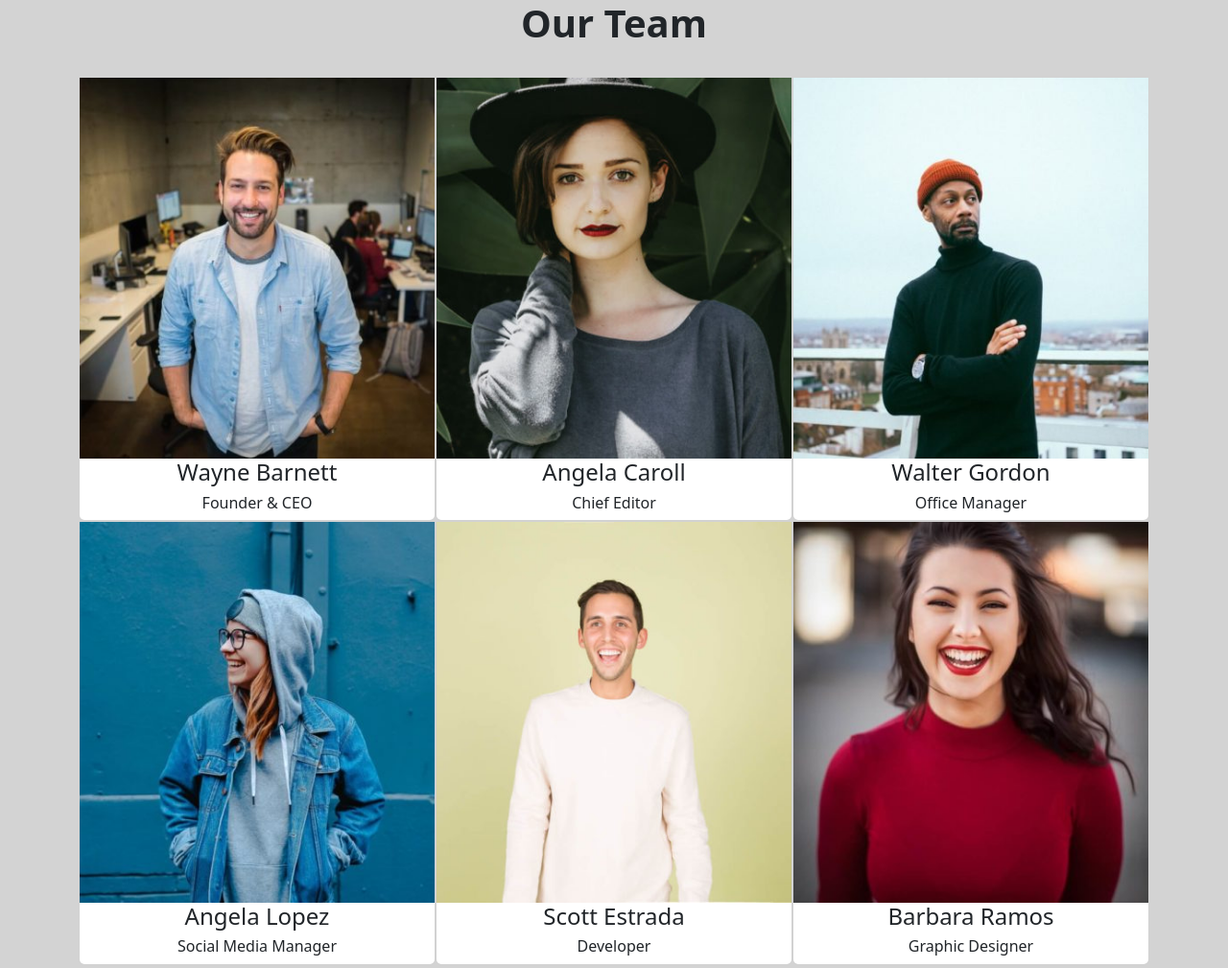
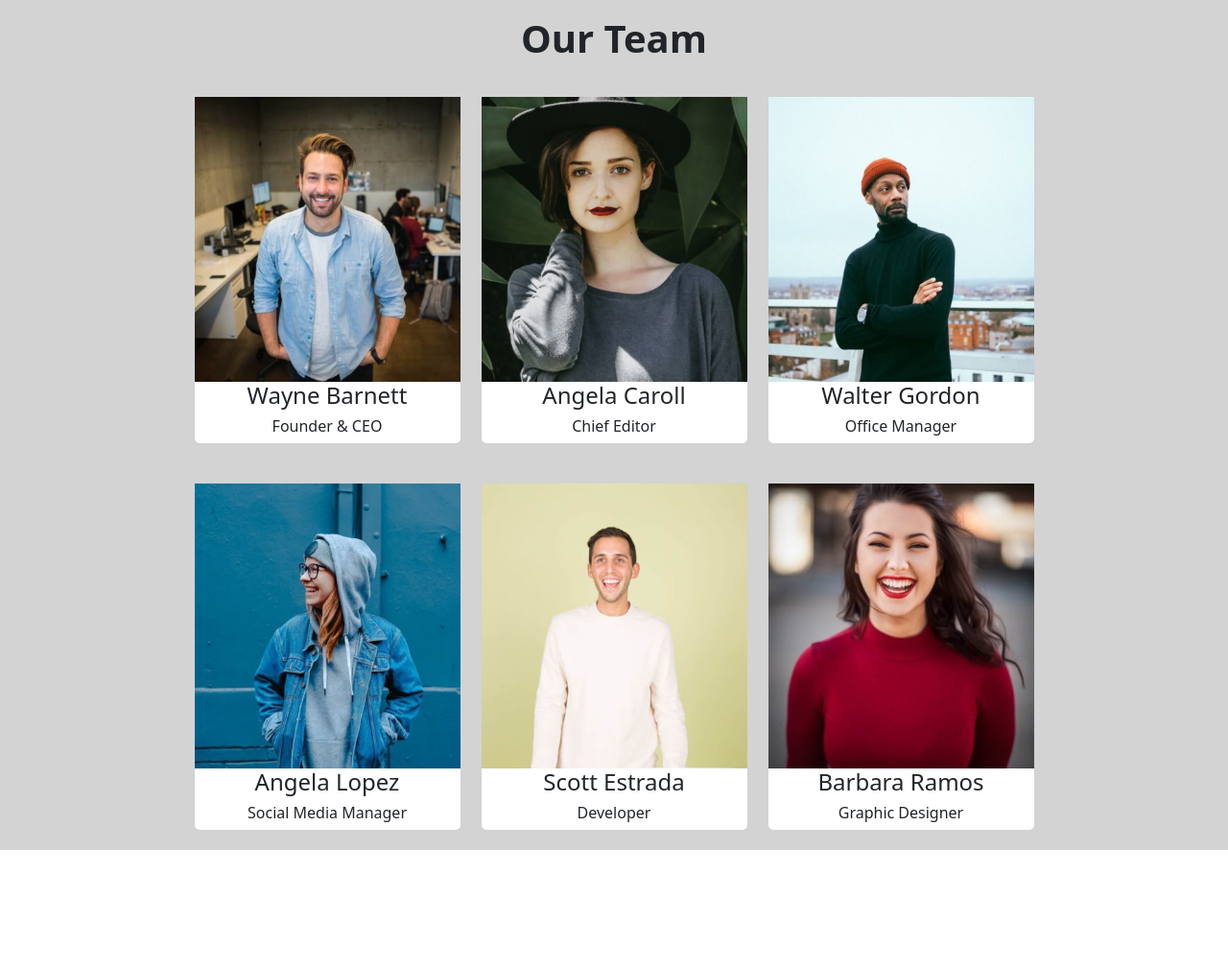
Before and after one commit to fabiomuzzu/js-our-team, a plain HTML site: page index.html in a window 1280 px wide. Shown: the whole page at 96% size. After the commit the page ends 886 px from the top, so only its background shows below. Drawn offline with nearby package versions, Linux system fonts and the light colour scheme.

Commit message:
completed bonus 2

```diff
--- a/css/style.css
+++ b/css/style.css
@@ -9,8 +9,9 @@ img{
 }
 
 .my_margin{
+    margin: 20px 10px;
+}
 
-}
 .bg_gray{
     background-color: lightgray;
 }
--- a/index.html
+++ b/index.html
@@ -13,9 +13,9 @@
             <div class="container">
                 <div class="row">
                     <div class="col-12 text-center">
-                        <h1 class="fw-bold">Our Team</h1>
+                        <h1 class="fw-bold my-3">Our Team</h1>
                     </div>
-                    <div class="d-flex flex-wrap my-4 text-center" id="team_list">
+                    <div class="d-flex flex-wrap justify-content-center text-center" id="team_list">
 
                     </div>
                 </div>
--- a/js/script.js
+++ b/js/script.js
@@ -51,7 +51,7 @@ for (let i=0; i<team.length; i++){
 
     let team_list = document.getElementById('team_list');
     let my_container = document.createElement('div');
-    my_container.classList.add('col-4', 'card',)
+    my_container.classList.add('col-3', 'card', 'my_margin')
 
     my_container.innerHTML = `${teamInfo.image} <h4>${teamInfo.name}</h4> <h6>${teamInfo.ruolo}`;
     team_list.appendChild(my_container);
```
